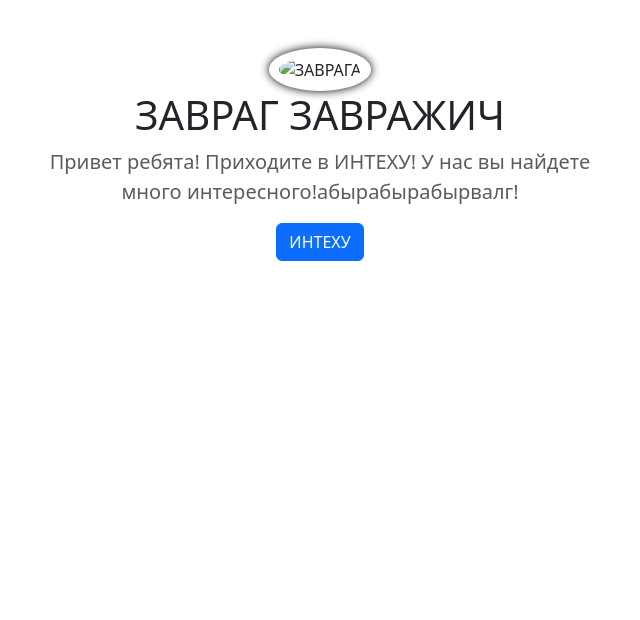
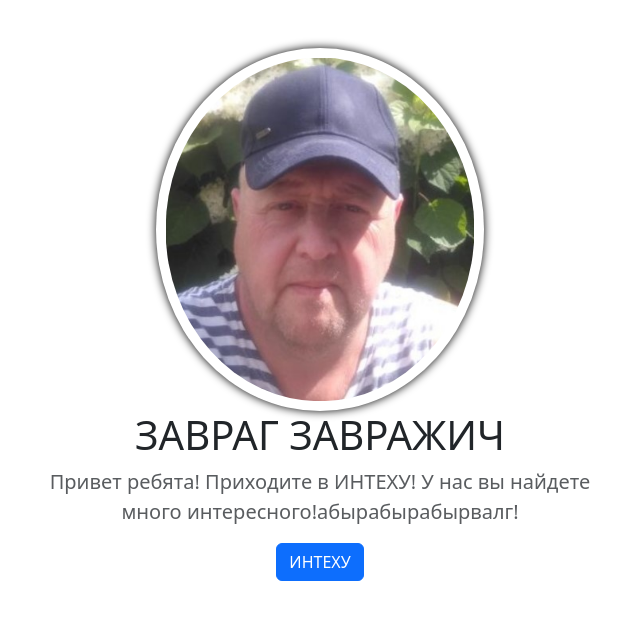
Before and after one commit to Abirwalg-mly/Zavraga-monstr, a plain HTML site: page index.html in a window 1280 px wide. Shown: the whole page, without its empty margins (320-960 px from the left). Drawn offline with nearby package versions, Linux system fonts and the light colour scheme.

Commit message:
Update index.html

```diff
--- a/index.html
+++ b/index.html
@@ -23,7 +23,7 @@
         <div class="col-lg-6 col-md-8 mx-auto">
           <img
             class="rounded-img"
-            src="IMG_20230628_180822.jpg"
+            src="img/IMG_20230628_180822.jpg"
             alt="ЗАВРАГА"
           />
           <h1>ЗАВРАГ ЗАВРАЖИЧ</h1>
```
